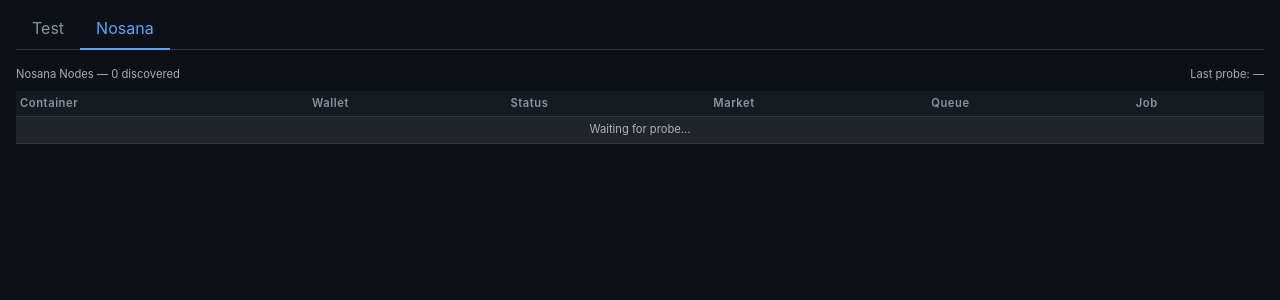
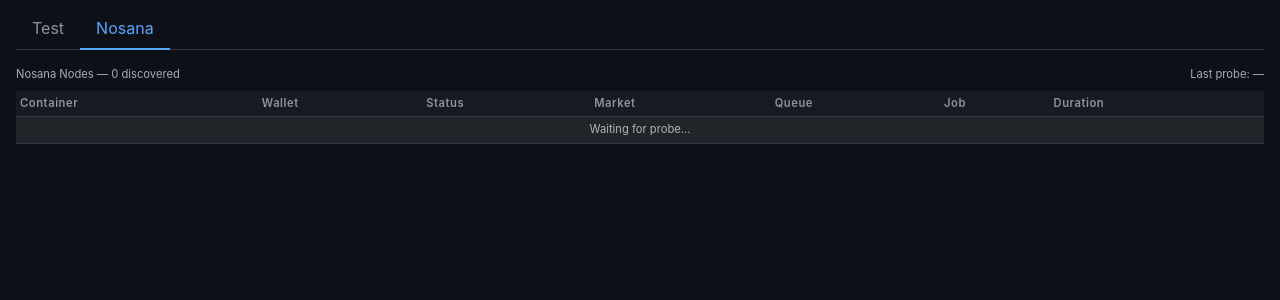
Before and after one commit to MachoDrone/CoreLink, a Flask app: page / in a window 1280 px wide, after a click on "Nosana". Shown: the part 57-357 px from the top of the page. Run offline with Flask 3, Linux system fonts and the light colour scheme; the visitor is signed in with stand-in values (Sample User, id 1); parts of the project's set-up code (start-up, migrations or seed data) failed here and were passed over; some libraries are stand-ins or nearby versions.

Commit message:
Add Duration column to Nosana tab
Show elapsed time / max duration for running jobs. Max duration comes
from the market's jobTimeout field. For queued nodes, shows max only.
Also fetch market from job when node is running (no longer in queue).

Co-Authored-By: Claude Opus 4.6 <noreply@anthropic.com>

```diff
--- a/container/app/static/js/app.js
+++ b/container/app/static/js/app.js
@@ -164,6 +164,13 @@
                     jobDisplay = nn.job.substring(0, 4) + "..." + nn.job.substring(nn.job.length - 4);
                 }
 
+                var durationDisplay = "\u2014";
+                if (nn.duration != null && nn.max_duration != null) {
+                    durationDisplay = fmtDuration(nn.duration) + " / " + fmtDuration(nn.max_duration);
+                } else if (nn.max_duration != null) {
+                    durationDisplay = "\u2014 / " + fmtDuration(nn.max_duration);
+                }
+
                 nHtml += "<tr>"
                     + "<td>" + esc(nn.container || "\u2014") + "</td>"
                     + "<td title=\"" + esc(walletTitle) + "\">" + walletDisplay + "</td>"
@@ -171,18 +178,19 @@
                     + "<td>" + marketDisplay + "</td>"
                     + "<td>" + queueDisplay + "</td>"
                     + "<td>" + jobDisplay + "</td>"
+                    + "<td>" + durationDisplay + "</td>"
                     + "</tr>";
             }
 
             if (nHtml === "") {
                 if (nosanaState.error) {
-                    nHtml = "<tr><td colspan=\"6\" class=\"text-center text-muted\">"
+                    nHtml = "<tr><td colspan=\"7\" class=\"text-center text-muted\">"
                           + esc(nosanaState.error) + "</td></tr>";
                 } else if (nosanaState.last_probe) {
-                    nHtml = "<tr><td colspan=\"6\" class=\"text-center text-muted\">"
+                    nHtml = "<tr><td colspan=\"7\" class=\"text-center text-muted\">"
                           + "No Nosana containers found</td></tr>";
                 } else {
-                    nHtml = "<tr><td colspan=\"6\" class=\"text-center text-muted\">"
+                    nHtml = "<tr><td colspan=\"7\" class=\"text-center text-muted\">"
                           + "Waiting for probe...</td></tr>";
                 }
             }
@@ -213,6 +221,15 @@
         return "color: var(--cl-success)";
     }
 
+    function fmtDuration(seconds) {
+        if (seconds == null || seconds < 0) return "\u2014";
+        var h = Math.floor(seconds / 3600);
+        var m = Math.floor((seconds % 3600) / 60);
+        if (h > 0) return h + "h " + m + "m";
+        if (m > 0) return m + "m";
+        return seconds + "s";
+    }
+
     function timeSyncIndicator(ntp_drift) {
         if (ntp_drift == null) return "";
         if (Math.abs(ntp_drift) <= 5) {
--- a/container/app/templates/console.html
+++ b/container/app/templates/console.html
@@ -85,11 +85,12 @@
                         <th>Market</th>
                         <th>Queue</th>
                         <th>Job</th>
+                        <th>Duration</th>
                     </tr>
                 </thead>
                 <tbody id="nosana-table-body">
                     <tr>
-                        <td colspan="6" class="text-center text-muted">Waiting for probe...</td>
+                        <td colspan="7" class="text-center text-muted">Waiting for probe...</td>
                     </tr>
                 </tbody>
             </table>
```
Also changed, not shown: container/app/nosana/nosana_probe.mjs (+25 -8 lines).
